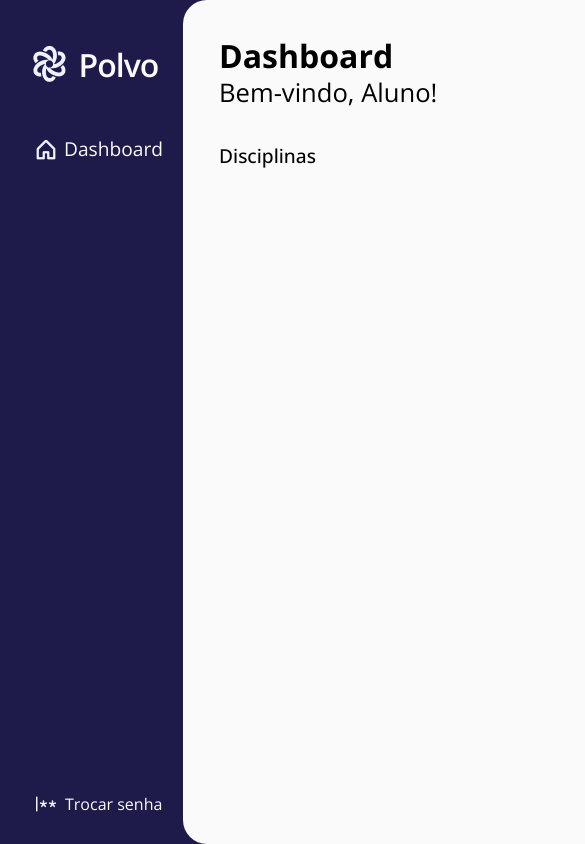
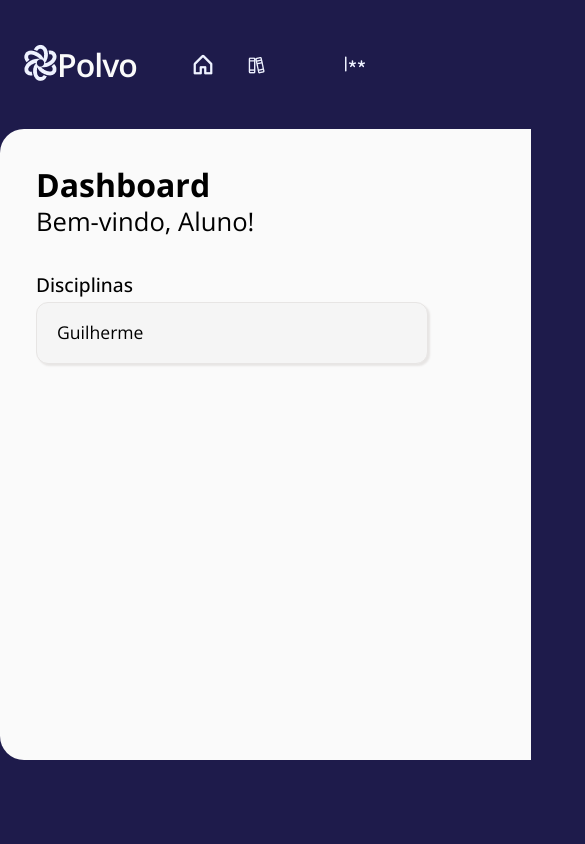
Before and after one commit to bastosanaa/LabticQuiz-Frontend, a plain HTML site: page dashboard.html in a window 390 px wide. Shown: the top 844 px of the page, 585 px wide, since content can reach past the window. Drawn offline with nearby package versions, Linux system fonts and the light colour scheme; no server answers.

Commit message:
Responsividade mobile

```diff
--- a/dashboard.html
+++ b/dashboard.html
@@ -23,6 +23,10 @@
                         <img src="./assets/menu.png" alt="" id="side-bar-content-item-img">
                         <p id="side-bar-content-item-description">Dashboard</p>
                     </li>
+                    <li id="side-bar-content-item">
+                        <img src="./assets/subjects.png" alt="" id="side-bar-content-item-img">
+                        <p id="side-bar-content-item-description">Disciplinas</p>
+                    </li>
                 </ul>
             </div>
         </div>
@@ -40,6 +44,9 @@
             <div class="section-subject-content">
                 <h1 id="section-content-title">Disciplinas</h1>
                 <ul id="section-content-list">
+                    <li class="section-content-item">
+                        <p class="section-content-item-title">Guilherme</p>
+                    </li>
                 </ul>
             </div>
             <div class="hidden" id="no-data-found-wrapper">
--- a/styles/styles.css
+++ b/styles/styles.css
@@ -48,6 +48,7 @@ body {
 #side-bar-content-list {
     display: flex;
     flex-direction: column;
+    gap: 16px;
 }
 
 #side-bar-content-item {
@@ -154,3 +155,58 @@ body {
 .hidden {
     display: none;
 }
+
+
+@media (max-width: 450px) {
+
+    body {
+        flex-direction: column;
+    }
+
+    #side-bar{
+        height: 81px;
+        width: 100vw;
+        display: flex;
+        flex-direction: row;
+        padding: 24px;
+
+    }
+
+    #side-bar-container{
+        flex-direction: row;
+        margin: 0
+    }
+
+    #side-bar-content-container{
+        display: flex;
+        align-items: center;
+        justify-content: center;
+    }
+
+    #side-bar-content-list{
+        flex-direction: row;
+    }
+
+    #side-bar-polvo-img{
+        padding: 0;
+    }
+
+    #side-bar-content-item-description {
+        display: none;
+    }
+
+    #side-bar-footer{
+        margin: 0;
+    }
+
+    #side-bar-footer-description{
+        display: none;
+    }
+
+    #side-bar-footer{
+        position: absolute;
+        right: 24px;
+        top: 56px;
+
+    }
+}
```
Also changed, not shown: assets/subjects.png (added).
